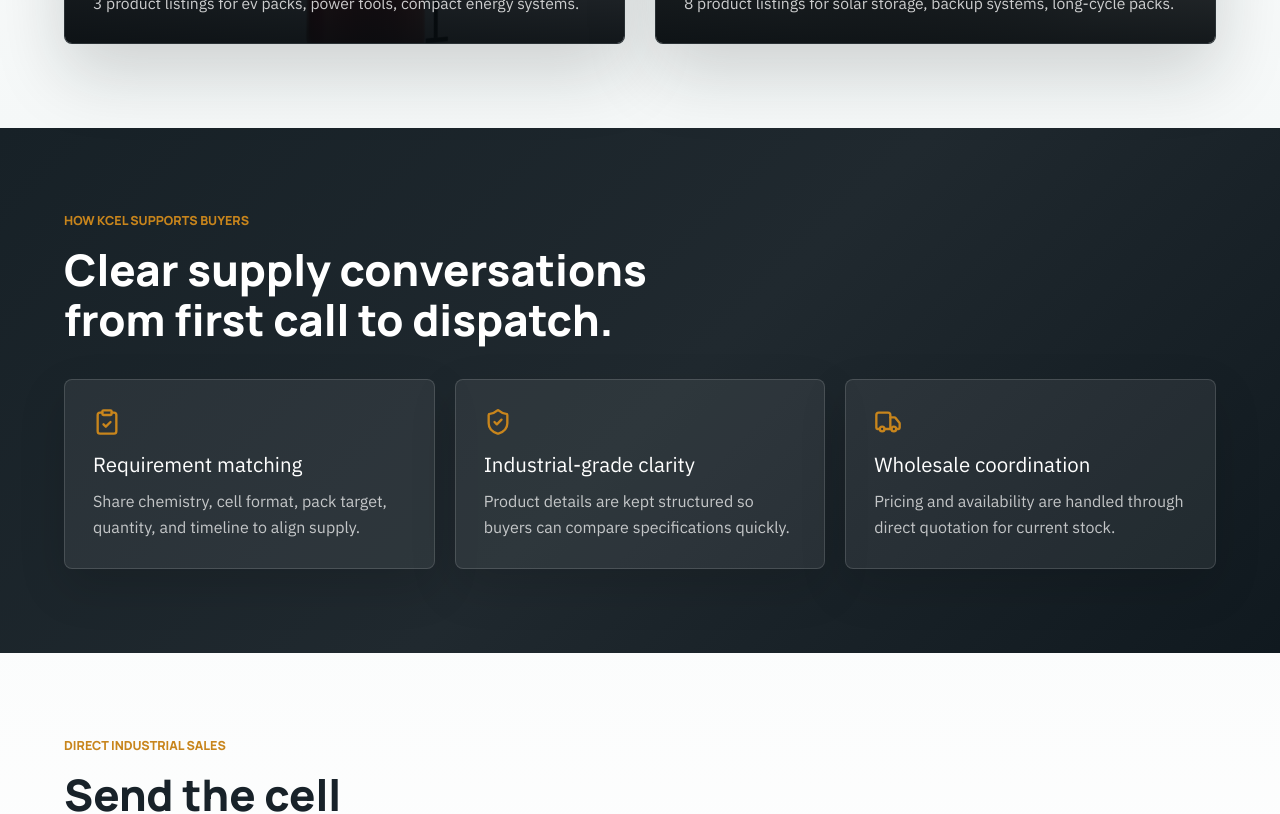
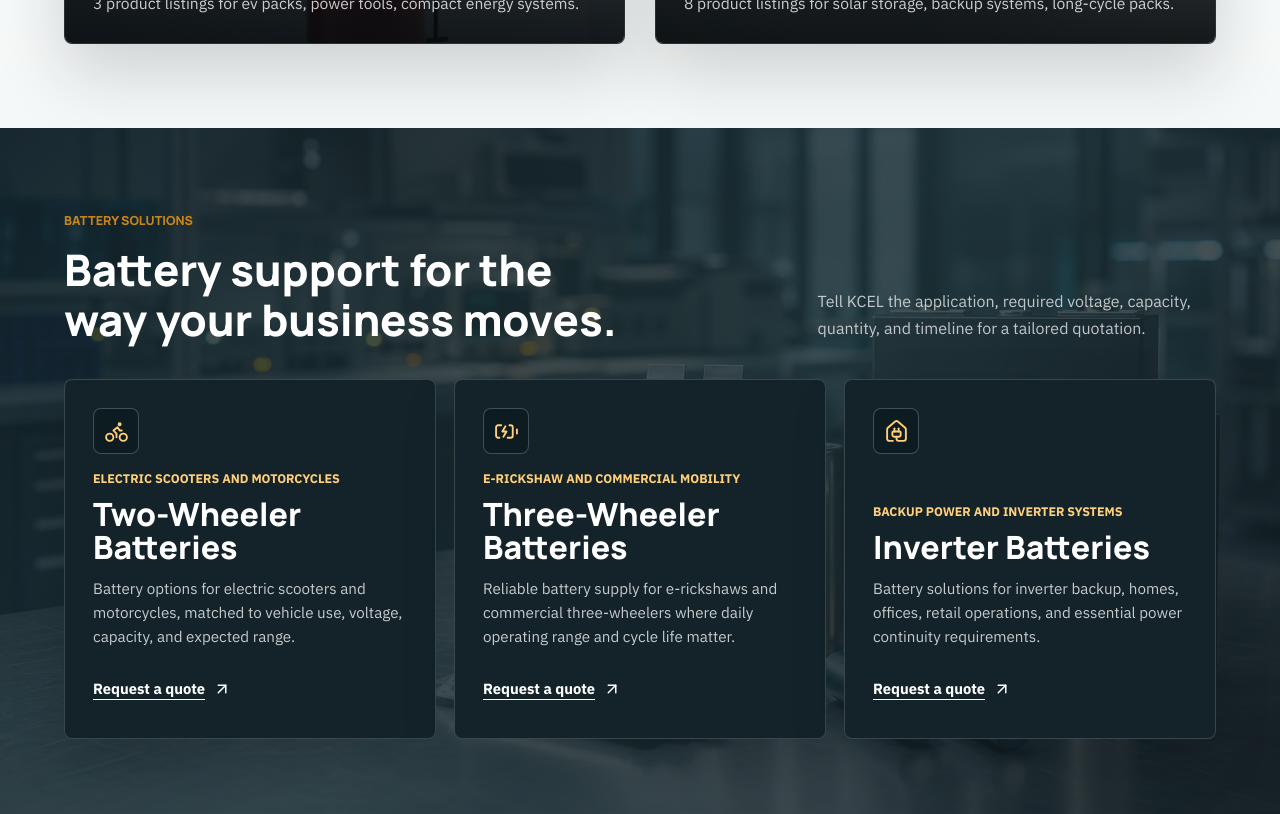
Before and after one commit to petal-offline/Batteryweb, a Next.js app: page / in a window 1280 px wide. Shown: the part 1720-2534 px from the top of the page. Built offline with nearby package versions, Linux system fonts and the light colour scheme; no server answers.

Commit message:
Add battery solution categories

```diff
--- /dev/null
+++ b/components/battery-solutions.tsx
@@ -0,0 +1,78 @@
+import { ArrowUpRight, BatteryCharging, Bike, HousePlug } from "lucide-react";
+
+const whatsappNumber = "918799759565";
+
+const batterySolutions = [
+  {
+    name: "Two-Wheeler",
+    description:
+      "Battery options for electric scooters and motorcycles, matched to vehicle use, voltage, capacity, and expected range.",
+    details: "Electric scooters and motorcycles",
+    Icon: Bike,
+    imagePosition: "left center"
+  },
+  {
+    name: "Three-Wheeler",
+    description:
+      "Reliable battery supply for e-rickshaws and commercial three-wheelers where daily operating range and cycle life matter.",
+    details: "E-rickshaw and commercial mobility",
+    Icon: BatteryCharging,
+    imagePosition: "center center"
+  },
+  {
+    name: "Inverter",
+    description:
+      "Battery solutions for inverter backup, homes, offices, retail operations, and essential power continuity requirements.",
+    details: "Backup power and inverter systems",
+    Icon: HousePlug,
+    imagePosition: "right center"
+  }
+] as const;
+
+export function BatterySolutions() {
+  return (
+    <section className="battery-solutions" id="battery" aria-labelledby="battery-solutions-title">
+      <div className="section-heading battery-solutions-heading">
+        <div>
+          <p className="section-kicker">Battery solutions</p>
+          <h2 id="battery-solutions-title">Battery support for the way your business moves.</h2>
+        </div>
+        <p>
+          Tell KCEL the application, required voltage, capacity, quantity, and timeline for a
+          tailored quotation.
+        </p>
+      </div>
+
+      <div className="battery-solutions-grid">
+        {batterySolutions.map(({ name, description, details, Icon, imagePosition }) => {
+          const enquiry = encodeURIComponent(
+            `Hello KCEL, I would like a quotation for ${name.toLowerCase()} batteries. Please share suitable available options.`
+          );
+
+          return (
+            <article
+              className="battery-solution-card"
+              key={name}
+              style={{ "--battery-image-position": imagePosition } as React.CSSProperties}
+            >
+              <div className="battery-solution-icon" aria-hidden="true">
+                <Icon size={25} strokeWidth={1.8} />
+              </div>
+              <p>{details}</p>
+              <h3>{name} Batteries</h3>
+              <span>{description}</span>
+              <a
+                href={`https://wa.me/${whatsappNumber}?text=${enquiry}`}
+                target="_blank"
+                rel="noreferrer"
+              >
+                Request a quote
+                <ArrowUpRight size={18} aria-hidden="true" />
+              </a>
+            </article>
+          );
+        })}
+      </div>
+    </section>
+  );
+}
--- a/components/site-header.tsx
+++ b/components/site-header.tsx
@@ -45,6 +45,7 @@ export function SiteHeader() {
       </a>
       <nav className="nav-links">
         <a href="#products">Products</a>
+        <a href="#battery">Battery</a>
         <a href="#capabilities">Capabilities</a>
         <a href="#contact">Contact</a>
       </nav>
--- a/src/app/globals.css
+++ b/src/app/globals.css
@@ -470,6 +470,166 @@ img {
     linear-gradient(180deg, #ffffff 0%, #f5f8f8 100%);
 }
 
+.battery-solutions {
+  position: relative;
+  isolation: isolate;
+  padding: 84px 5vw;
+  overflow: hidden;
+  color: var(--white);
+  background:
+    linear-gradient(135deg, #101b20 0%, #182b30 52%, #0c1519 100%);
+}
+
+.battery-solutions::before {
+  content: "";
+  position: absolute;
+  inset: 0;
+  z-index: -1;
+  opacity: 0.2;
+  background:
+    linear-gradient(90deg, rgba(13, 107, 114, 0.18), transparent 40%),
+    url("/images/battery-cells-lab.png") center / cover;
+  mix-blend-mode: screen;
+}
+
+.battery-solutions-heading {
+  display: grid;
+  grid-template-columns: minmax(0, 1fr) minmax(250px, 0.56fr);
+  gap: 42px;
+  align-items: end;
+}
+
+.battery-solutions-heading h2 {
+  max-width: 720px;
+}
+
+.battery-solutions-heading > p {
+  margin: 0 0 3px;
+  color: rgba(255, 255, 255, 0.72);
+  font-size: 1rem;
+  line-height: 1.7;
+}
+
+.battery-solutions-grid {
+  display: grid;
+  grid-template-columns: repeat(3, minmax(0, 1fr));
+  gap: 18px;
+  width: min(1180px, 90vw);
+  margin: 0 auto;
+}
+
+.battery-solution-card {
+  position: relative;
+  display: flex;
+  min-height: 360px;
+  flex-direction: column;
+  align-items: flex-start;
+  overflow: hidden;
+  padding: 28px;
+  border: 1px solid rgba(255, 255, 255, 0.16);
+  border-radius: 8px;
+  background: #132329;
+  box-shadow: 0 22px 54px rgba(0, 0, 0, 0.16);
+  transition:
+    transform 220ms ease,
+    border-color 220ms ease,
+    box-shadow 220ms ease;
+}
+
+.battery-solution-card::before,
+.battery-solution-card::after {
+  content: "";
+  position: absolute;
+  inset: 0;
+  pointer-events: none;
+}
+
+.battery-solution-card::before {
+  z-index: -2;
+  background: url("/images/battery-cells-lab.png") var(--battery-image-position) / cover;
+  filter: saturate(0.78) contrast(1.08);
+  transform: scale(1.02);
+  transition: transform 420ms ease;
+}
+
+.battery-solution-card::after {
+  z-index: -1;
+  background:
+    linear-gradient(180deg, rgba(8, 18, 22, 0.36) 0%, rgba(8, 18, 22, 0.88) 72%, rgba(8, 18, 22, 0.98) 100%),
+    linear-gradient(90deg, rgba(13, 107, 114, 0.26), transparent 72%);
+}
+
+.battery-solution-card:hover,
+.battery-solution-card:focus-within {
+  transform: translateY(-6px);
+  border-color: rgba(200, 133, 28, 0.56);
+  box-shadow: 0 28px 72px rgba(0, 0, 0, 0.28);
+}
+
+.battery-solution-card:hover::before,
+.battery-solution-card:focus-within::before {
+  transform: scale(1.08);
+}
+
+.battery-solution-icon {
+  display: grid;
+  width: 46px;
+  height: 46px;
+  place-items: center;
+  color: #ffcf79;
+  border: 1px solid rgba(255, 255, 255, 0.22);
+  border-radius: 8px;
+  background: rgba(10, 24, 28, 0.52);
+  backdrop-filter: blur(10px);
+}
+
+.battery-solution-card > p {
+  margin: auto 0 10px;
+  color: #ffcf79;
+  font-size: 0.78rem;
+  font-weight: 900;
+  line-height: 1.4;
+  text-transform: uppercase;
+}
+
+.battery-solution-card h3 {
+  max-width: 13ch;
+  margin: 0;
+  color: var(--white);
+  font-family: var(--font-display), sans-serif;
+  font-size: clamp(1.8rem, 2.5vw, 2.35rem);
+  font-weight: 850;
+  line-height: 1.04;
+}
+
+.battery-solution-card > span {
+  display: block;
+  margin-top: 12px;
+  color: rgba(255, 255, 255, 0.76);
+  font-size: 0.95rem;
+  line-height: 1.58;
+}
+
+.battery-solution-card a {
+  display: inline-flex;
+  min-height: 42px;
+  align-items: center;
+  gap: 8px;
+  margin-top: 20px;
+  color: var(--white);
+  font-size: 0.92rem;
+  font-weight: 900;
+  text-decoration: underline;
+  text-underline-offset: 5px;
+  transition: color 180ms ease, transform 180ms ease;
+}
+
+.battery-solution-card a:hover,
+.battery-solution-card a:focus-visible {
+  color: #ffcf79;
+  transform: translateX(3px);
+}
+
 .product-showcase-grid {
   display: grid;
   grid-template-columns: repeat(2, minmax(0, 1fr));
@@ -1651,6 +1811,19 @@ img {
     grid-template-columns: repeat(2, minmax(0, 1fr));
   }
 
+  .battery-solutions-heading {
+    grid-template-columns: 1fr;
+    gap: 14px;
+  }
+
+  .battery-solutions-grid {
+    grid-template-columns: repeat(2, minmax(0, 1fr));
+  }
+
+  .battery-solution-card:last-child {
+    grid-column: 1 / -1;
+  }
+
   .category-reveal-card {
     min-height: 420px;
   }
@@ -1719,7 +1892,7 @@ img {
   .nav-links {
     grid-column: 1 / -1;
     display: grid;
-    grid-template-columns: repeat(3, minmax(0, 1fr));
+    grid-template-columns: repeat(2, minmax(0, 1fr));
     gap: 8px;
     overflow: visible;
   }
@@ -1826,6 +1999,18 @@ img {
     gap: 26px;
   }
 
+  .battery-solutions-grid {
+    width: min(100%, 420px);
+    grid-template-columns: 1fr;
+  }
+
+  .battery-solution-card,
+  .battery-solution-card:last-child {
+    grid-column: auto;
+    min-height: 330px;
+    padding: 24px;
+  }
+
   .category-reveal-card {
     min-height: 390px;
   }
--- a/src/app/layout.tsx
+++ b/src/app/layout.tsx
@@ -25,11 +25,11 @@ export const metadata: Metadata = {
     template: "%s | KCEL"
   },
   description:
-    "KCEL is a New Delhi based wholesaler and supplier of lithium-ion, NMC, and LFP battery cells for industrial and commercial buyers.",
+    "KCEL is a New Delhi based supplier of lithium-ion, NMC, and LFP battery cells, plus battery solutions for mobility and backup power requirements.",
   openGraph: {
     title: "KULDEEP COMMUNICATION & ELECTRONICS (KCEL)",
     description:
-      "Industrial battery cell supply for lithium-ion, NMC, and LFP requirements.",
+      "Industrial battery cell supply and battery solutions for mobility and backup power requirements.",
     url: siteUrl,
     siteName: "KCEL",
     images: [
--- a/src/app/page.tsx
+++ b/src/app/page.tsx
@@ -11,6 +11,7 @@ import {
 } from "lucide-react";
 import { FaWhatsapp } from "react-icons/fa";
 import { ProductShowcase } from "@/components/product-showcase";
+import { BatterySolutions } from "@/components/battery-solutions";
 import { SiteHeader } from "@/components/site-header";
 import { getProducts } from "@/lib/products";
 
@@ -32,8 +33,9 @@ export default function Home() {
           <p className="eyebrow">Wholesale battery cell supply | New Delhi</p>
           <h1>KULDEEP COMMUNICATION & ELECTRONICS (KCEL)</h1>
           <p className="hero-copy">
-            Industrial supply of lithium-ion, NMC, and LFP battery cells for pack builders,
-            OEM requirements, backup systems, solar storage, and specialized energy projects.
+            Industrial supply of lithium-ion, NMC, and LFP battery cells, plus application-ready
+            battery solutions for mobility, backup systems, solar storage, and specialized energy
+            projects.
           </p>
           <div className="hero-actions">
             <a className="primary-action" href={whatsappUrl} target="_blank" rel="noreferrer">
@@ -80,6 +82,8 @@ export default function Home() {
       <section className="products-section" id="products" aria-labelledby="products-title">
         <ProductShowcase products={products} />
       </section>
+
+      <BatterySolutions />
 
       <section className="capabilities" id="capabilities" aria-labelledby="capabilities-title">
         <div className="section-heading">
@@ -130,7 +134,7 @@ export default function Home() {
         <div className="footer-grid">
           <div>
             <strong>KULDEEP COMMUNICATION & ELECTRONICS (KCEL)</strong>
-            <p>Wholesaler and supplier of lithium-ion, NMC, and LFP battery cells.</p>
+            <p>Wholesaler and supplier of battery cells and battery solutions for industrial buyers.</p>
           </div>
           <address>
             <span>
```
Also changed, not shown: 2 other files (tests, documents, lock files or other folders).
